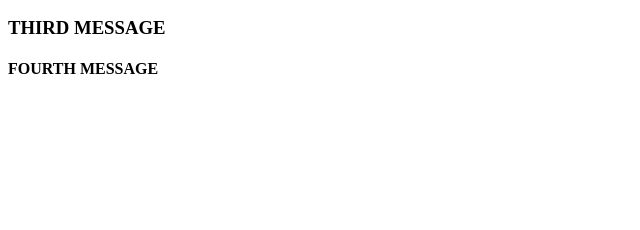
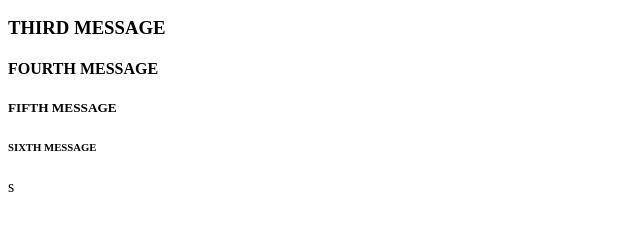
Before and after one commit to kib666/practiceRepo, a plain HTML site: page index.html in a window 1280 px wide. Shown: the part 110-340 px from the top of the page, without its empty margins (0-640 px from the left). Drawn offline with Linux system fonts and the light colour scheme.

Commit message:
FIFTH AND SIXTH message

```diff
--- a/index.html
+++ b/index.html
@@ -9,8 +9,11 @@
 
    <h3>THIRD MESSAGE</h3>
    <h4>FOURTH MESSAGE</h4>
+
+   <h5>FIFTH MESSAGE</h5>
+   <h6>SIXTH MESSAGE</h6>
 </head>
 <body>
 
 </body>
-</html>
+</html>s
```
